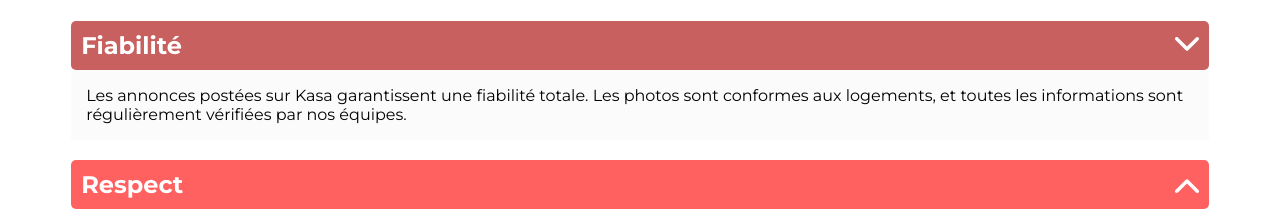
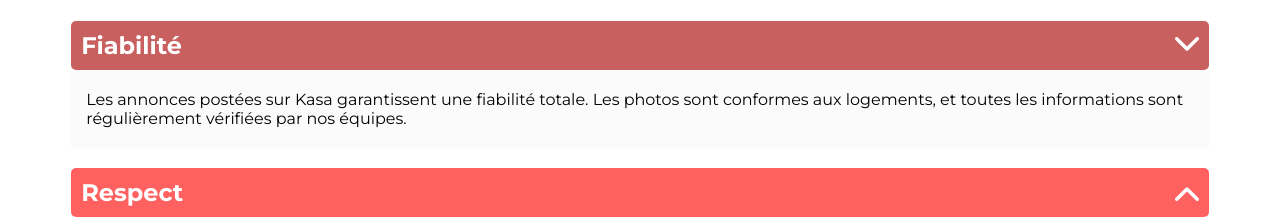
Before and after one commit to Micalel/OC6_Location-application, a React (Create React App) app: page /about in a window 1280 px wide. Both pictures are taken after a click on the element 1186 px from the left and 432 px from the top of the page. Shown: the part 387-606 px from the top of the page. Built offline with nearby package versions, Linux system fonts and the light colour scheme.

Commit message:
chore: Fix error showing in console about inccorrect inheritance of <p> in Accordion.js

```diff
--- a/src/components/Accordion.js
+++ b/src/components/Accordion.js
@@ -13,8 +13,7 @@ const AccordionItem = ({ title, content }) => {
     return (
         <div className="accordion__item">
             <div
-                className={`accordion__header ${isOpen ? 'accordion__header--open' : ''}`}
-            >
+                className={`accordion__header ${isOpen ? 'accordion__header--open' : ''}`} >
                 <span>{title}</span>
                 <span className={`accordion__arrow ${isOpen ? 'accordion__arrow--open' : ''}`}
                 onClick={toggleAccordion}>
@@ -22,7 +21,7 @@ const AccordionItem = ({ title, content }) => {
                 </span>
             </div>
             <div className={`accordion__content ${isOpen ? 'accordion__content--open' : ''}`}>
-                <p>{content}</p>
+                <div className='accordion__content--opened'>{content}</div>
             </div>
         </div>
     );
--- a/src/components/ApartmentDetail.js
+++ b/src/components/ApartmentDetail.js
@@ -16,6 +16,7 @@ const ApartmentDetail = () => {
     if (!apartment) {
       navigate("/404/");
     }
+
   }, [apartment, navigate]);
 
   if (!apartment) {
--- a/src/styles/Accordion.scss
+++ b/src/styles/Accordion.scss
@@ -43,12 +43,15 @@
     }
 
     &__content {
+
         height: 0;
         overflow: hidden;
         width: 100%;
         transition: height 0.3s ease, opacity 0.3s ease;
         padding: 0 15px;
         opacity: 0;
+
+
 
         &--open {
 
@@ -57,5 +60,10 @@
             height: auto;
             opacity: 1;
         }
+
+        &--opened {
+
+            padding: 20px 0;
+        }
     }
 }
--- a/src/styles/Home.scss
+++ b/src/styles/Home.scss
@@ -37,6 +37,7 @@
 
   }
 
+
   .footer {
     display: flex;
     flex-direction: column;
```
